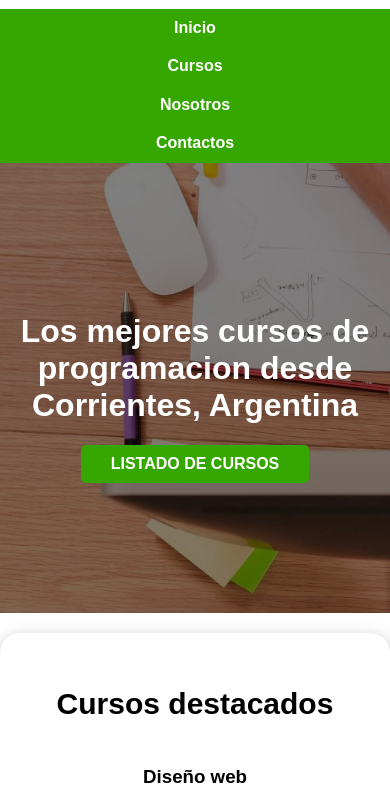
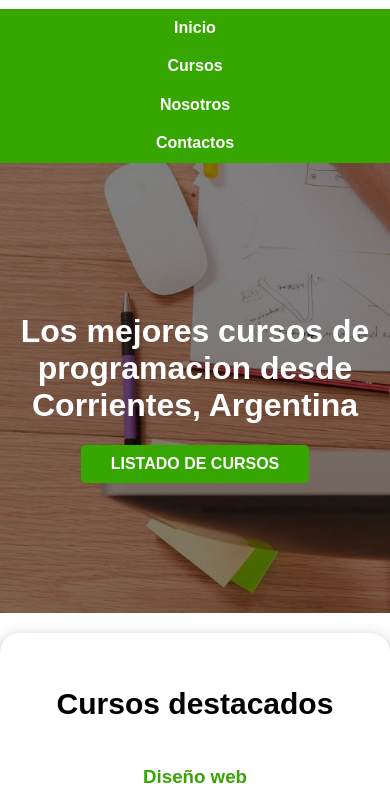
Before and after one commit to FalkFranco/CorrientesCode, a plain HTML site: page index.html in a window 390 px wide. Shown: the part 34-838 px from the top of the page. Drawn offline with Linux system fonts and the light colour scheme.

Commit message:
Arreglos Responsive Desing

```diff
--- a/css/style.css
+++ b/css/style.css
@@ -146,6 +146,10 @@ fieldset{
     text-align: center;
 }
 
+.curso h3{
+    color: var(--verde);
+}
+
 .icono{
     background-color: var(--amarillo);
     height: 10rem;
```
